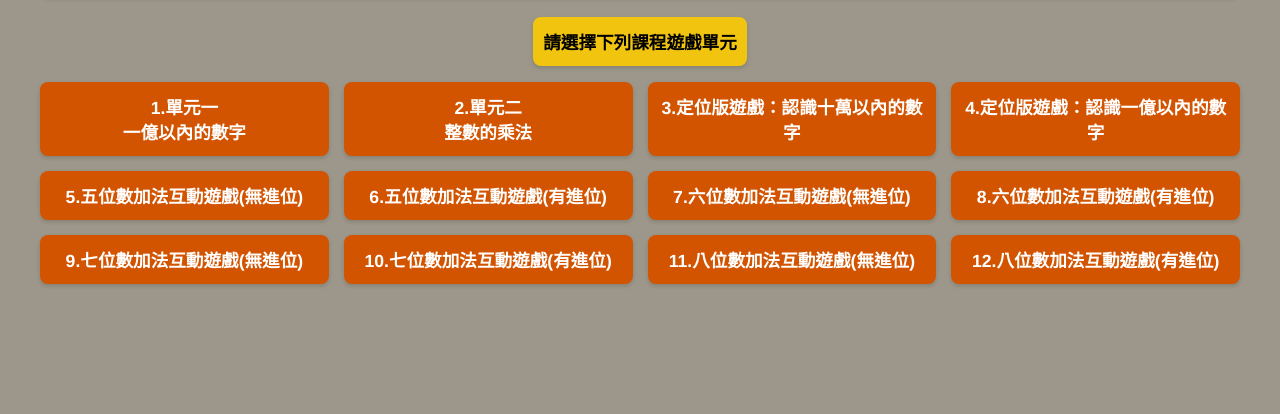
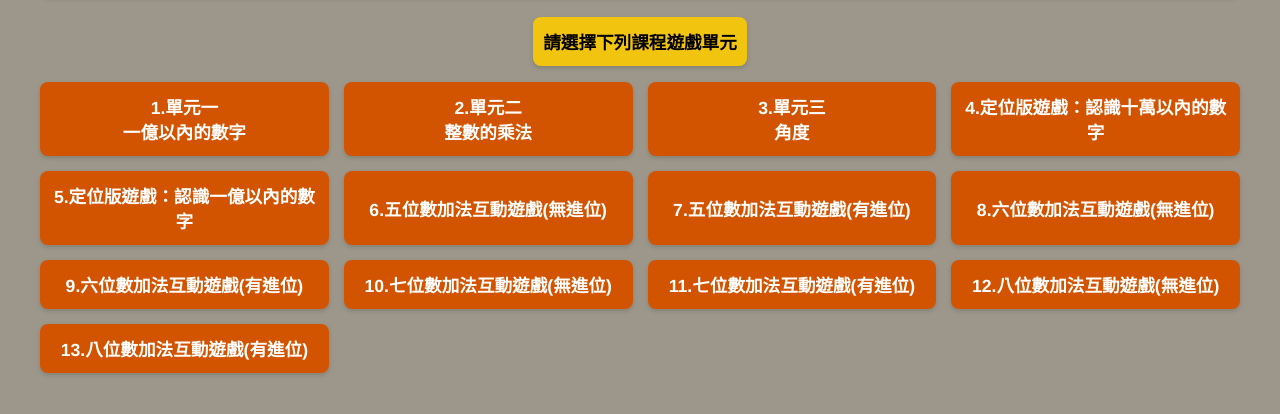
Before and after one commit to cishieh04-star/math-elementary4-1, a plain HTML site: page index.html in a window 1280 px wide. Shown: the part 92-506 px from the top of the page. Drawn offline with Linux system fonts and the light colour scheme.

Commit message:
Update index.html

```diff
--- a/index.html
+++ b/index.html
@@ -3,7 +3,7 @@
 <head>
     <meta charset="UTF-8">
     <meta name="viewport" content="width=device-width, initial-scale=1.0">
-    <title>小四上數學動遊戲</title>
+    <title>小四上數學互動遊戲</title>
     <style>
         body {
             font-family: "Helvetica Neue", Arial, sans-serif;
@@ -81,6 +81,7 @@
         const games = [
             { name: "單元一<br>一億以內的數字</a>", file: "math-4-1.html" },
             { name: "單元二<br>整數的乘法</a>", file: "math-4-2.html" },
+            { name: "單元三<br>角度</a>", file: "math-4-3.html" },
             { name: "定位版遊戲：認識十萬以內的數字", file: "one-hundred-thousand.html" },
             { name: "定位版遊戲：認識一億以內的數字", file: "one-hundred-million.html" },
             { name: "五位數加法互動遊戲(無進位)", file: "5-digit-addition(basic).html" },
```
